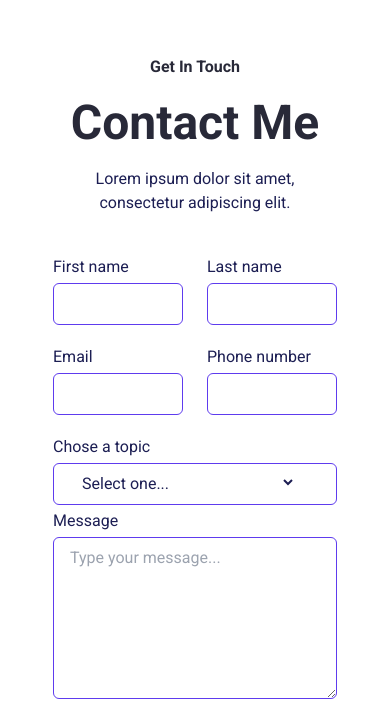
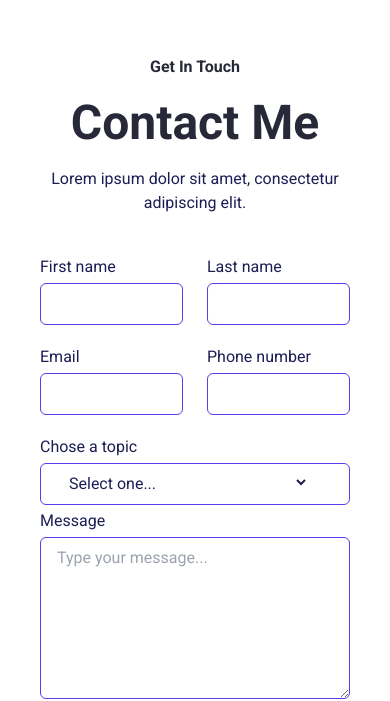
Before and after one commit to crishard/Personal-portfolio-website, a React (Vite) app: page / in a window 390 px wide. Shown: the part 6418-7119 px from the top of the page. Built offline with nearby package versions, Linux system fonts and the light colour scheme.

Commit message:
feature: responsividade na  section de contato

```diff
--- a/src/components/Contact/Contact.tsx
+++ b/src/components/Contact/Contact.tsx
@@ -2,7 +2,7 @@ import { InputContact } from "./InputContact"
 
 export const Contact = () => {
     return (
-        <section className="px-20 py-28 text-body  flex justify-center">
+        <section className="px-10 sm:px-20 py-28 text-body  flex justify-center">
             <div>
             <div className="text-center pb-10">
                 <p className="font-semibold text-heading-color">Get In Touch</p>
```
